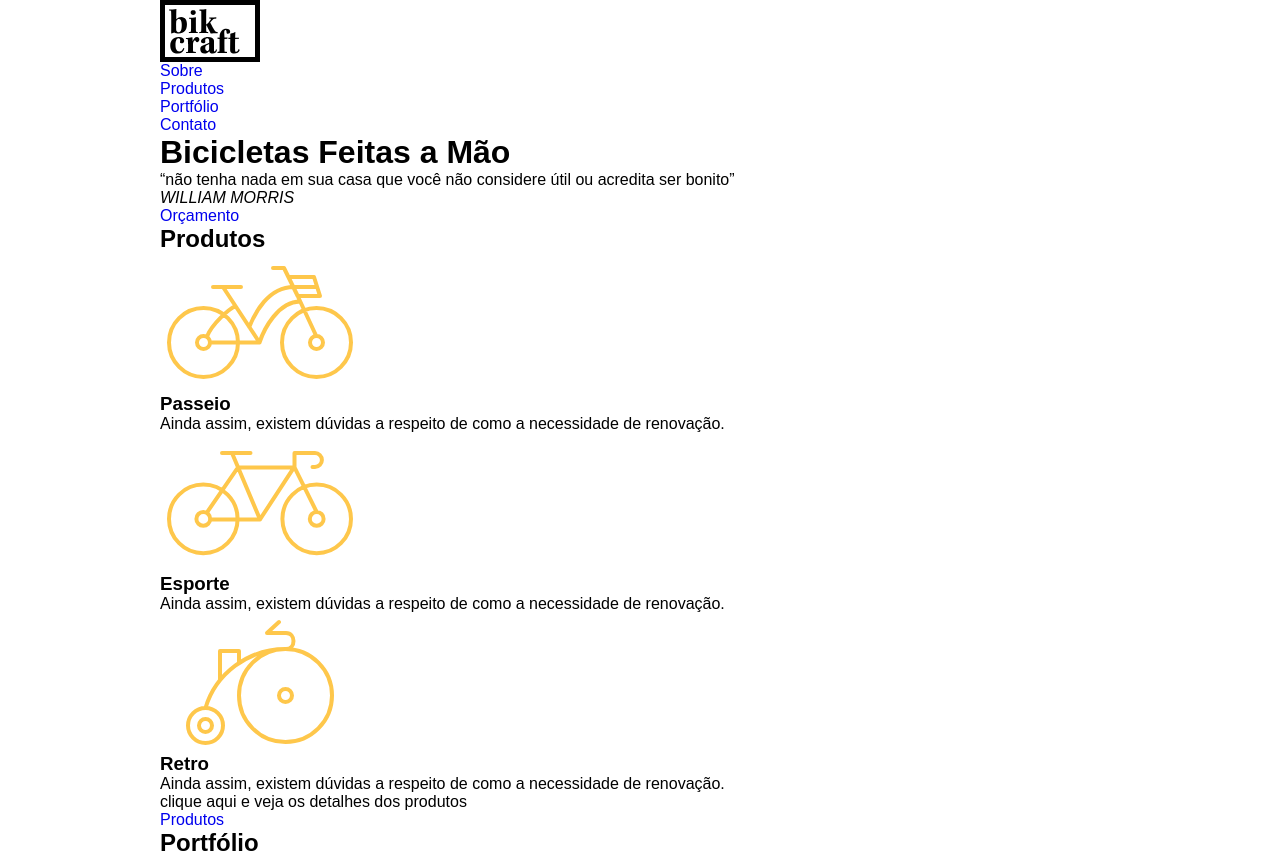
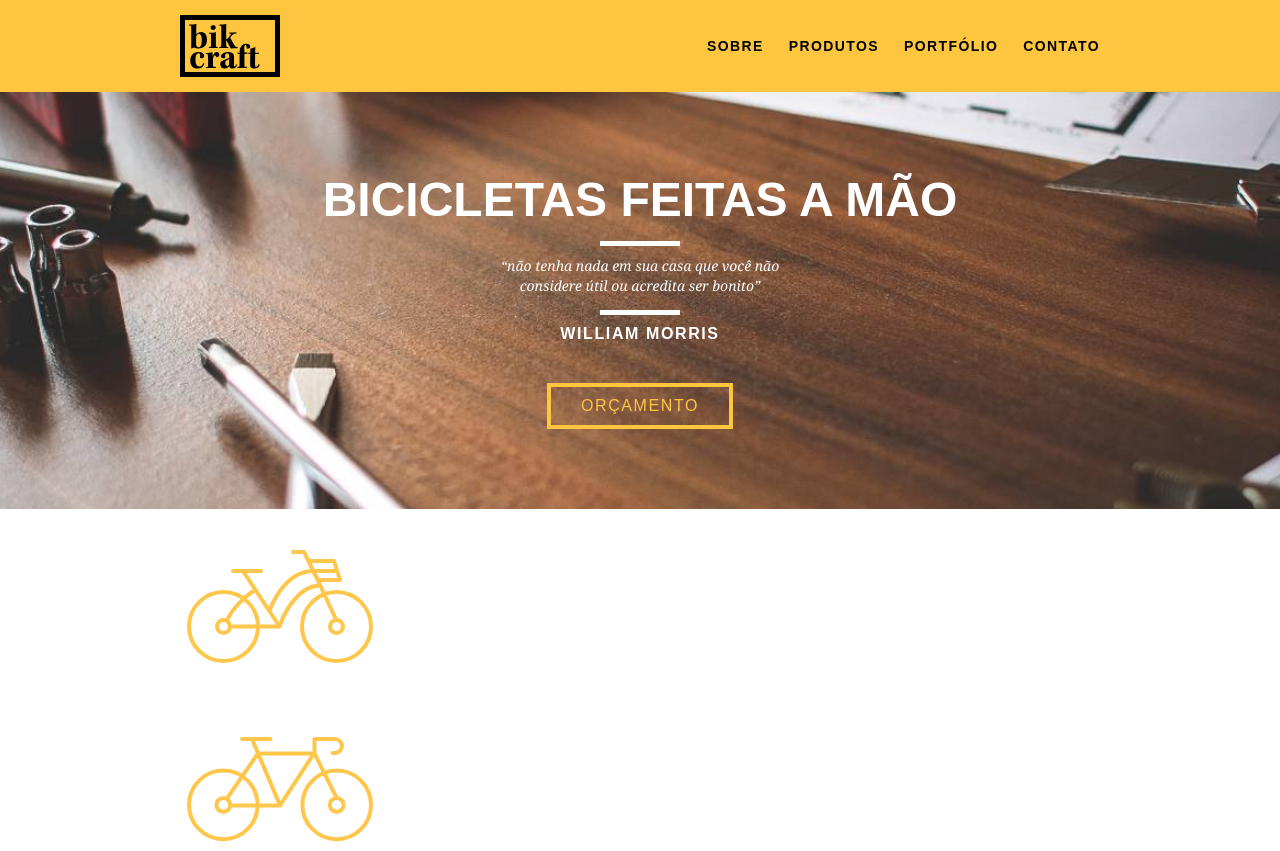
Before and after one commit to douglas0994/bikcraft, a plain HTML site: page index.html in a window 1280 px wide. Shown: the top 851 px of the page. Drawn offline with Linux system fonts and the light colour scheme.

Commit message:
header e introducao estilizados

```diff
--- a/css/componentes.css
+++ b/css/componentes.css
@@ -1,23 +1,56 @@
-* {
+body {
   margin: 0px;
+  font-family: Arial, Helvetica, sans-serif;
+  color: white;
+}
+
+h1,
+h2,
+h3,
+h4,
+ul,
+p,
+blockquote,
+dd {
+  margin: 0px;
+}
+
+ul {
   padding: 0px;
-  text-decoration: none;
   list-style: none;
 }
 
-body {
-  font-family: Arial, Helvetica, sans-serif;
+a {
+  text-decoration: none;
+  color: inherit;
 }
 
 img {
   max-width: 100%;
+  height: auto;
   display: block;
 }
 
 .container {
-  max-width: 1000px;
   box-sizing: border-box;
+  max-width: 960px;
   padding-left: 20px;
   padding-right: 20px;
-  margin: 0 auto;
+  margin-left: auto;
+  margin-right: auto;
 }
+
+p {
+  font-size: 14px;
+  line-height: 20px;
+  font-family: Georgia, 'Times New Roman', Times, serif;
+}
+
+.btn {
+  color: #fec63f;
+  letter-spacing: .1em;
+  text-transform: uppercase ;
+  border: 4px solid #fec63f;
+  padding: 10px 30px;
+  display: inline-block;
+}
--- a/css/home.css
+++ b/css/home.css
@@ -0,0 +1,81 @@
+.header-bg {
+  background-color: #fec63e;
+  position: fixed;
+  width: 100%;
+  top: 0;
+}
+
+.header {
+  display: flex;
+  flex-wrap: wrap;
+  gap: 20px;
+  justify-content: space-between;
+  align-items: center;
+  padding-top: 15px;
+  padding-bottom: 15px;
+}
+
+.header-lista {
+  display: flex;
+  flex-wrap: wrap;
+}
+
+.header-lista li {
+  margin-left: 25px;
+}
+
+.header-lista li a {
+  padding: 15px 0;
+  display: inline-block;
+  font-size: 14px;
+  font-weight: bold;
+  letter-spacing: .1em;
+  text-transform: uppercase;
+  color: black;
+}
+
+.introducao-bg {
+  background: url(/img/bg.jpg) no-repeat center;
+  background-size: cover;
+  height: 100%;
+}
+
+.introducao {
+  text-align: center;
+  padding: 80px;
+  width: 100%;
+  margin-top: 92px;
+}
+
+.introducao h1 {
+  font-size: 48px;
+  text-transform: uppercase;
+  text-align: center;
+}
+
+.quote-intro {
+  max-width: 320px;
+  margin: 0 auto 40px auto;
+}
+
+.quote-intro p {
+  font-size: 14px;
+  font-style: italic;
+}
+
+.quote-intro p::after,
+.quote-intro p::before {
+  content: '';
+  width: 80px;
+  height: 5px;
+  background: white;
+  display: block;
+  margin: 14px auto 10px auto;
+}
+
+.quote-intro cite {
+  font-style: normal;
+  font-weight: bold;
+  text-transform: uppercase;
+  letter-spacing: .1em;
+}
--- a/index.html
+++ b/index.html
@@ -8,11 +8,13 @@
   <link rel="stylesheet" href="css/style.css">
 </head>
 <body>
-  <header>
-    <div class="container">
-      <a href="index.html"><img src="./img/bikcraft.svg" alt="logo"></a>
+  <header class="header-bg">
+    <div class="container header">
+      <a href="index.html">
+        <img src="./img/bikcraft.svg" alt="logo">
+      </a>
       <nav>
-        <ul>
+        <ul class="header-lista">
             <li><a href="sobre.html">Sobre</a></li>
             <li><a href="produtos.html">Produtos</a></li>
             <li><a href="portfolio.html">Portfólio</a></li>
@@ -26,7 +28,7 @@
   <main class="introducao-bg">
     <div class="introducao container">
       <h1>Bicicletas Feitas a Mão</h1>
-      <blockquote>
+      <blockquote class="quote-intro">
         <p>“não tenha nada em sua casa que você não considere útil ou acredita ser bonito”</p>
         <cite>WILLIAM MORRIS</cite>
       </blockquote>
```
